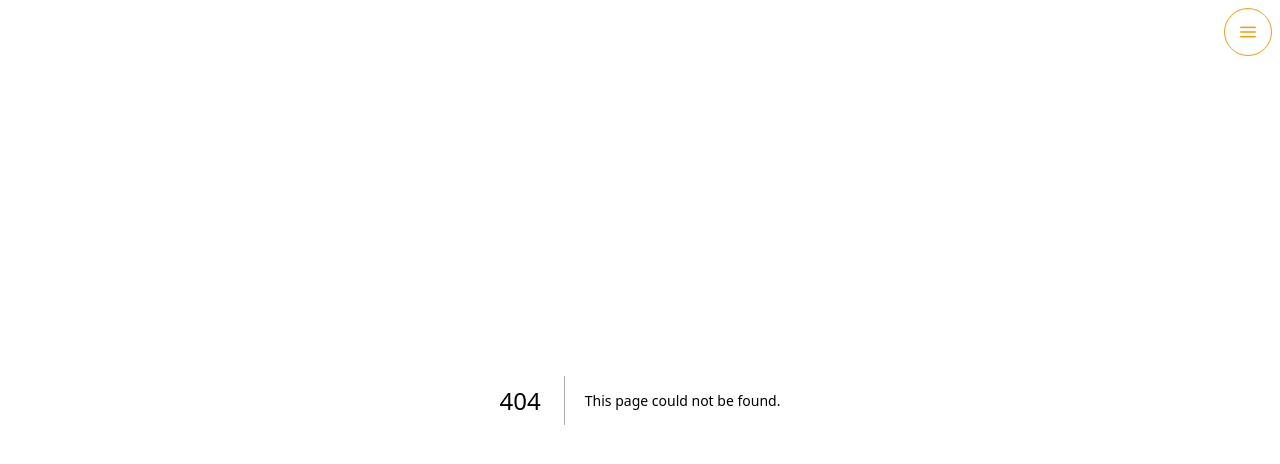
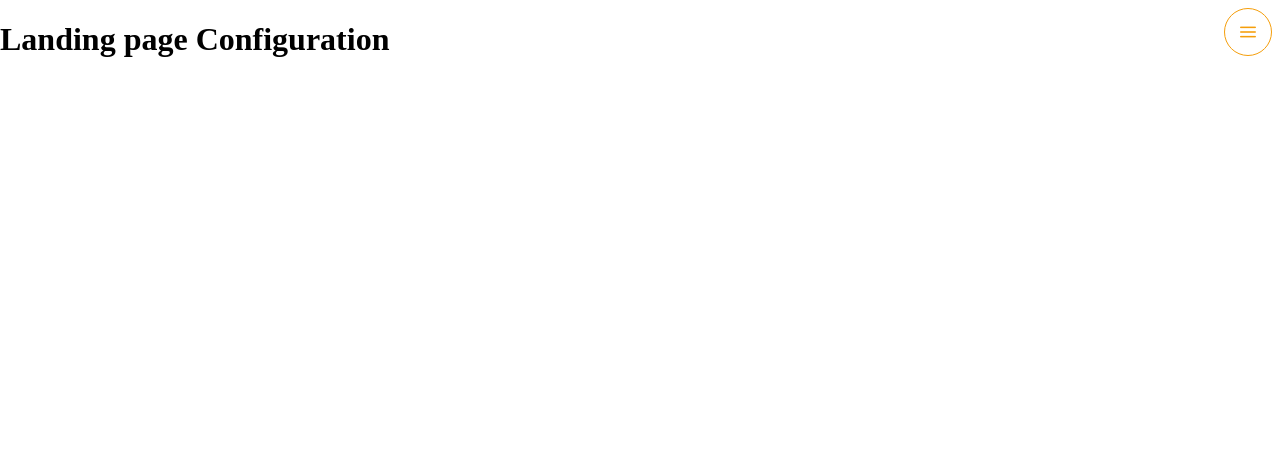
Before and after one commit to misterbista/portfolio-project, a Next.js app: page /setup/home in a window 1280 px wide. Before the commit this address had no page. Shown: the top 464 px of the page. Built offline with nearby package versions, Linux system fonts and the light colour scheme; a web font is replaced by a local one.

Commit message:
Added home setup page

```diff
--- /dev/null
+++ b/app/setup/home/page.module.css
@@ -0,0 +1,2 @@
+.page {
+}
--- /dev/null
+++ b/app/setup/home/page.tsx
@@ -0,0 +1,10 @@
+'use client';
+import styles from "./page.module.css";
+
+export default function Setup() {
+  return (
+    <div className={styles.page}>
+      <h1>Landing page Configuration</h1>
+    </div>
+  );
+}
```
